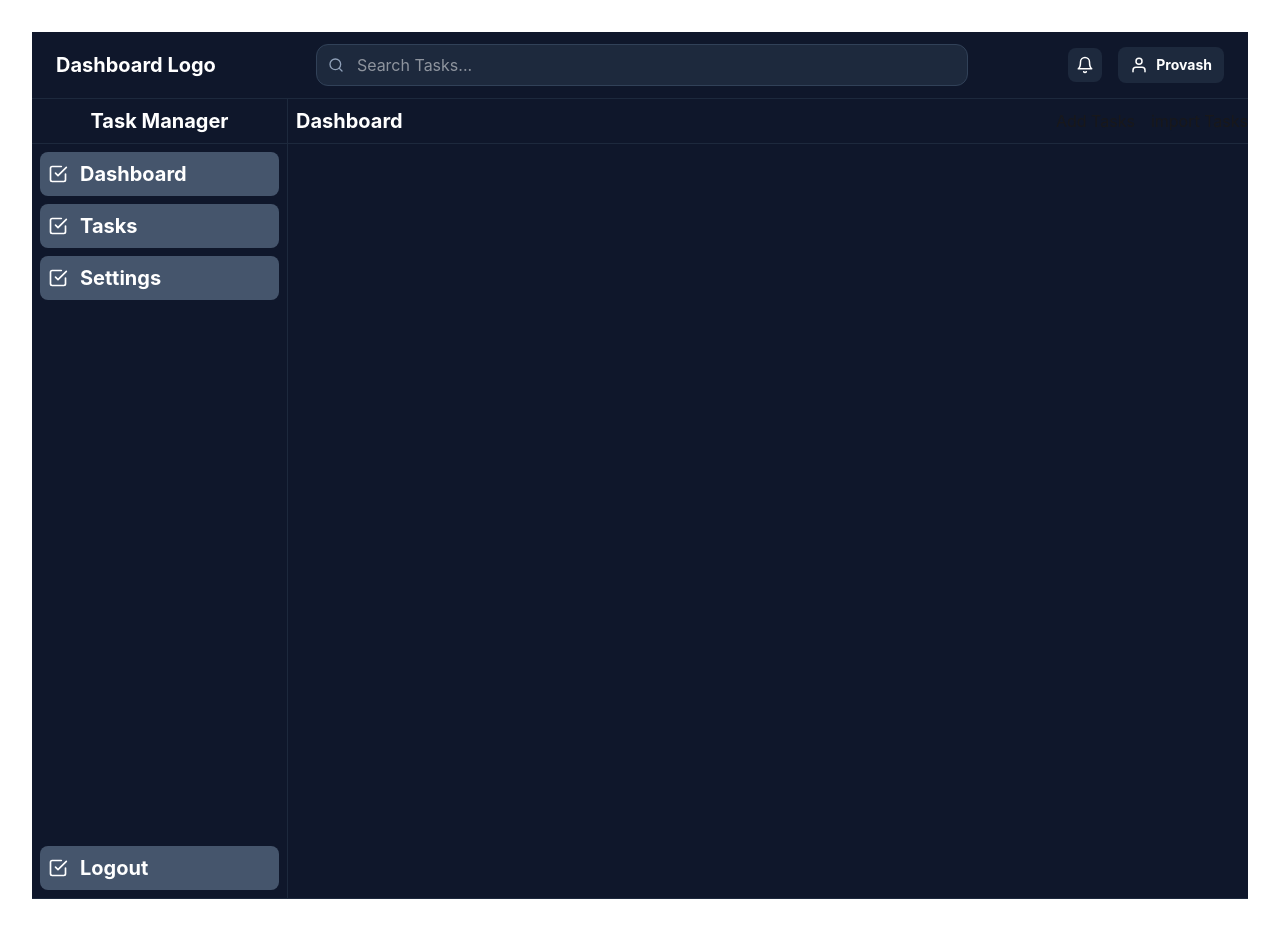
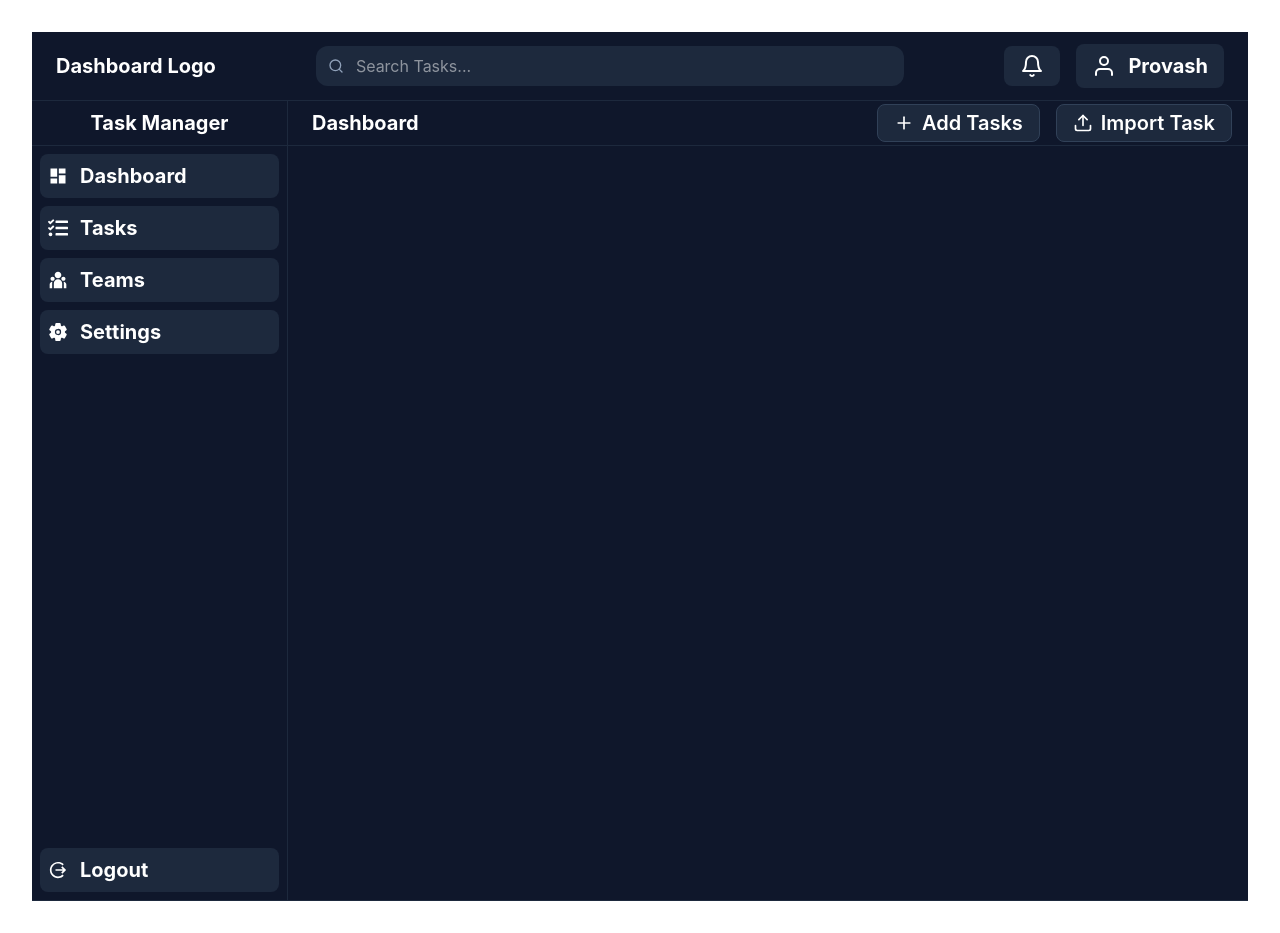
Before and after one commit to provash10/pro1-dashboard-task, a React (Vite) app: page /dashboard in a window 1280 px wide. Built offline with nearby package versions, Linux system fonts and the light colour scheme.

Commit message:
Login btn function with save localstorage and navigate dashboard

```diff
--- a/src/components/Dashboard/DashboardNavbar.jsx
+++ b/src/components/Dashboard/DashboardNavbar.jsx
@@ -14,17 +14,17 @@ const DashboardNavbar = () => {
                     <FiSearch className='absolute left-3 top-1/2 -translate-y-1/2 text-slate-400'></FiSearch>
                     <input type="text"
                         placeholder='Search Tasks...'
-                        className='w-full bg-slate-800 border border-slate-700 text-white pl-10 pr-4 py-2 rounded-xl focus:outline-none transition ' />
+                        className='w-full bg-slate-800 hover:bg-slate-700  text-white pl-10 pr-4 py-2 rounded-xl focus:outline-none transition ' />
                 </div>
             </div>
 
-            <div className='flex justify-between gap-4 items-center'>
-                <button className='p-2 bg-slate-800 hover:bg-slate-700 rounded-lg transition'>
-                    <FiBell className='text-lg text-white'></FiBell>
+            <div className='flex justify-between gap-4 items-center '>
+                <button className='px-4 py-2 bg-slate-800 hover:bg-slate-700 rounded-lg transition'>
+                    <FiBell size={24} className='text-lg text-white'></FiBell>
                 </button>
-                <div className="flex items-center gap-2 bg-slate-800 px-3 py-2 rounded-lg text-sm">
-                    <FiUser  className='text-lg text-white'/>
-                    <span className='text-white font-bold'>Provash</span>
+                <div className="flex items-center gap-3 bg-slate-800 hover:bg-slate-700 px-4 py-2 rounded-lg text-sm">
+                    <FiUser size={24} className='text-lg text-white'/>
+                    <span className='text-xl text-white font-bold'>Provash</span>
                 </div>
             </div>
         </div>
--- a/src/components/Header/Navbar.jsx
+++ b/src/components/Header/Navbar.jsx
@@ -3,7 +3,7 @@ import { Link } from 'react-router';
 
 const Navbar = () => {
     return (
-        <div className='flex justify-between gap-4 text-white font-bold px-4 py-2 bg-slate-950'>
+        <div className='flex justify-between gap-4 text-white font-bold px-4 py-2 bg-slate-900 border-b border-slate-800'>
             <Link to='/' className="btn-custom">Home</Link>
             <Link to='/login' className="btn-custom">Login</Link>
             <Link to='/dashboard' className="btn-custom">Dashboard</Link>
--- a/src/index.css
+++ b/src/index.css
@@ -2,5 +2,5 @@
 @plugin "daisyui";
 
 .btn-custom {
-  @apply px-4 py-1 bg-slate-800 rounded-lg hover:bg-slate-700 transition;
+  @apply px-4 py-1 bg-slate-800 hover:bg-slate-700 border border-slate-800 rounded-lg transition;
 }
--- a/src/layouts/Root.jsx
+++ b/src/layouts/Root.jsx
@@ -4,7 +4,7 @@ import Navbar from '../components/Header/Navbar';
 
 const Root = () => {
     return (
-        <div className='max-w-7xl mx-auto space-y-16'>
+        <div className='max-w-7xl mx-auto space-y-4'>
             <Navbar></Navbar>
             <Outlet></Outlet>
         </div>
--- a/src/main.jsx
+++ b/src/main.jsx
@@ -4,11 +4,13 @@ import './index.css'
 import App from './App.jsx'
 import { RouterProvider } from 'react-router'
 import { router } from './routes/router.jsx'
+import { ToastContainer } from 'react-toastify'
 
 createRoot(document.getElementById('root')).render(
   <StrictMode>
     <RouterProvider router={router}>
 
     </RouterProvider>
+     <ToastContainer position="top-right" />
   </StrictMode>,
 )
--- a/src/pages/Dashboard.jsx
+++ b/src/pages/Dashboard.jsx
@@ -1,7 +1,12 @@
 import React from 'react';
-import { FiCheckSquare } from 'react-icons/fi';
+import { FiCheckSquare, FiPlus, FiUpload } from 'react-icons/fi';
 import { Link } from 'react-router';
 import DashboardNavbar from '../components/Dashboard/DashboardNavbar';
+import { MdDashboard } from 'react-icons/md';
+import { FaTasks } from 'react-icons/fa';
+import { RiTeamFill } from 'react-icons/ri';
+import { IoSettings } from 'react-icons/io5';
+import { IoMdLogOut } from 'react-icons/io';
 
 const Dashboard = () => {
     return (
@@ -16,21 +21,24 @@ const Dashboard = () => {
                     <div>
                         <h1 className="text-xl font-bold p-2 border-b border-slate-800">Task Manager</h1>
 
-                        <Link to="/dashboard" className="flex items-center gap-3 text-xl font-bold m-2 p-2 rounded-lg bg-slate-600 hover:bg-slate-800 transition">
-                            <FiCheckSquare /> Dashboard
+                        <Link to="/dashboard" className="flex items-center gap-3 text-xl font-bold m-2 p-2 rounded-lg bg-slate-800 hover:bg-slate-700 transition">
+                            <MdDashboard/> Dashboard
                         </Link>
-                        <Link to="/tasks" className="flex items-center gap-3 text-xl font-bold m-2 p-2 rounded-lg bg-slate-600 hover:bg-slate-800 transition">
-                            <FiCheckSquare /> Tasks
+                        <Link to="/tasks" className="flex items-center gap-3 text-xl font-bold m-2 p-2 rounded-lg bg-slate-800 hover:bg-slate-700 transition">
+                            <FaTasks /> Tasks
                         </Link>
-                        <Link to="/tasks" className="flex items-center gap-3 text-xl font-bold m-2 p-2 rounded-lg bg-slate-600 hover:bg-slate-800 transition">
-                            <FiCheckSquare /> Settings
+                        <Link to="/teams" className="flex items-center gap-3 text-xl font-bold m-2 p-2 rounded-lg bg-slate-800 hover:bg-slate-700 transition">
+                            <RiTeamFill /> Teams
+                        </Link>
+                        <Link to="/settings" className="flex items-center gap-3 text-xl font-bold m-2 p-2 rounded-lg bg-slate-800 hover:bg-slate-700 transition">
+                            <IoSettings /> Settings
                         </Link>
 
 
                     </div>
                     <div>
-                        <Link to="/tasks" className="flex items-center gap-3 text-xl font-bold m-2 p-2 rounded-lg bg-slate-600 hover:bg-slate-800 transition">
-                            <FiCheckSquare /> Logout
+                        <Link to="/logout" className="flex items-center gap-3 text-xl font-bold m-2 p-2 rounded-lg bg-slate-800 hover:bg-slate-700 transition">
+                            <IoMdLogOut /> Logout
                         </Link>
                     </div>
                 </aside>
@@ -38,11 +46,16 @@ const Dashboard = () => {
                 {/* main*/}
               <div className='flex-1 flex flex-col'>
                 {/* header */}
-                <div className='flex justify-between items-center border-b border-slate-800'>
+                <div className='flex justify-between items-center px-4 border-b border-slate-800 '>
                     <h1 className='text-xl text-white font-bold p-2'>Dashboard</h1>
                     <div className='flex justify-between items-center gap-4'>
-                        <h1>Add Tasks</h1>
-                        <h1>import Tasks</h1>
+                        <button className='flex justify-between items-center gap-2 text-xl font-semibold text-white px-4 py-1 rounded-lg  bg-slate-800 hover:bg-slate-700 border border-slate-700'>
+                            <FiPlus/> Add Tasks
+                        </button>
+                        <button className='flex justify-between items-center gap-2  text-xl font-semibold text-white px-4 py-1 rounded-lg  bg-slate-800 hover:bg-slate-700 border border-slate-700'>
+                            <FiUpload/> Import Task
+                        </button>
+
                     </div>
                 </div>
                 {/* main part */}
--- a/src/pages/Login.jsx
+++ b/src/pages/Login.jsx
@@ -1,29 +1,64 @@
-import React from 'react';
+import React, { useState } from 'react';
+import { useNavigate } from 'react-router';
+import { toast } from 'react-toastify';
 
 const Login = () => {
-    const handleLogin=(e)=>{
+    const [email,setEmail]= useState('user1@example.com');
+    const [password,setPassword]= useState('password123');
+    const navigate= useNavigate();
+
+    const handleLogin = (e) => {
         e.preventDefault();
-        const email=e.target.email.value;
-        const password=e.target.password.value;
-        console.log(email,password);
+        const email = e.target.email.value;
+        const password = e.target.password.value;
+        console.log(email, password);
+
+        if(!email || !password){
+            toast.error("Please enter email and password");
+            return;
+        }
+        if(email ==="user1@example.com" && password === "password123"){
+            localStorage.setItem("isLoggedIn","true");
+            toast.success("Login Successfull");
+            setTimeout(()=>{
+                navigate("/dashboard");
+            },1000);
+        }
+        else{
+            toast.error("Invalid Credentials");
+        }
+
     }
+
     return (
-        <div className='bg-slate-950 min-h-screen flex justify-center items-center'>
-            <div className="border border-white bg-slate-800 text-center p-10 rounded-lg w-full max-w-md">
+        <div className='bg-slate-900  border-b border-slate-800 min-h-screen flex justify-center items-center'>
+            <div className="border border-slate-600 bg-slate-800 text-center p-5 rounded-lg w-full max-w-md">
                 <div className="card-body bg-slate-950 rounded-lg w-full">
                     <form onSubmit={handleLogin}>
                         <fieldset className="fieldset">
                             {/* email */}
                             <label className="label text-2xl text-white font-bold">Email</label>
-                            <input type="email" name="email" className="input" placeholder="Email" />
+                            <input type="email" name="email" className="input w-full" placeholder="Email"
+                            value={email} onChange={(e)=>setEmail(e.target.value)}/>
                             {/* password */}
                             <label className="label text-2xl text-white font-bold">Password</label>
-                            <input type="password" name="password" className="input" placeholder="Password" />
+                            <input type="password" name="password" className="input w-full" placeholder="Password"
+                                value={password}
+                                onChange={(e) => setPassword(e.target.value)} />
 
                             <div><a className="link link-hover text-white">Forgot password?</a></div>
-                            <button className="btn-custom text-2xl font-bold text-white">Login</button>
+
+                            <button className="text-2xl font-bold text-white px-4 py-2 bg-slate-800 hover:bg-slate-700 transition ">Login</button>
                         </fieldset>
                     </form>
+                    <div className="mt-8 text-center">
+                        <p className="text-sm text-slate-500">
+                            Don't have an account?{' '}
+                            <span className="text-primary-400 hover:underline cursor-pointer font-medium">
+                                Request access
+                            </span>
+                        </p>
+                    </div>
                 </div>
             </div>
         </div>
--- /dev/null
+++ b/src/routes/PrivateRoute.jsx
@@ -0,0 +1,11 @@
+import React from 'react';
+
+const PrivateRoute = () => {
+    return (
+        <div>
+
+        </div>
+    );
+};
+
+export default PrivateRoute;
```
